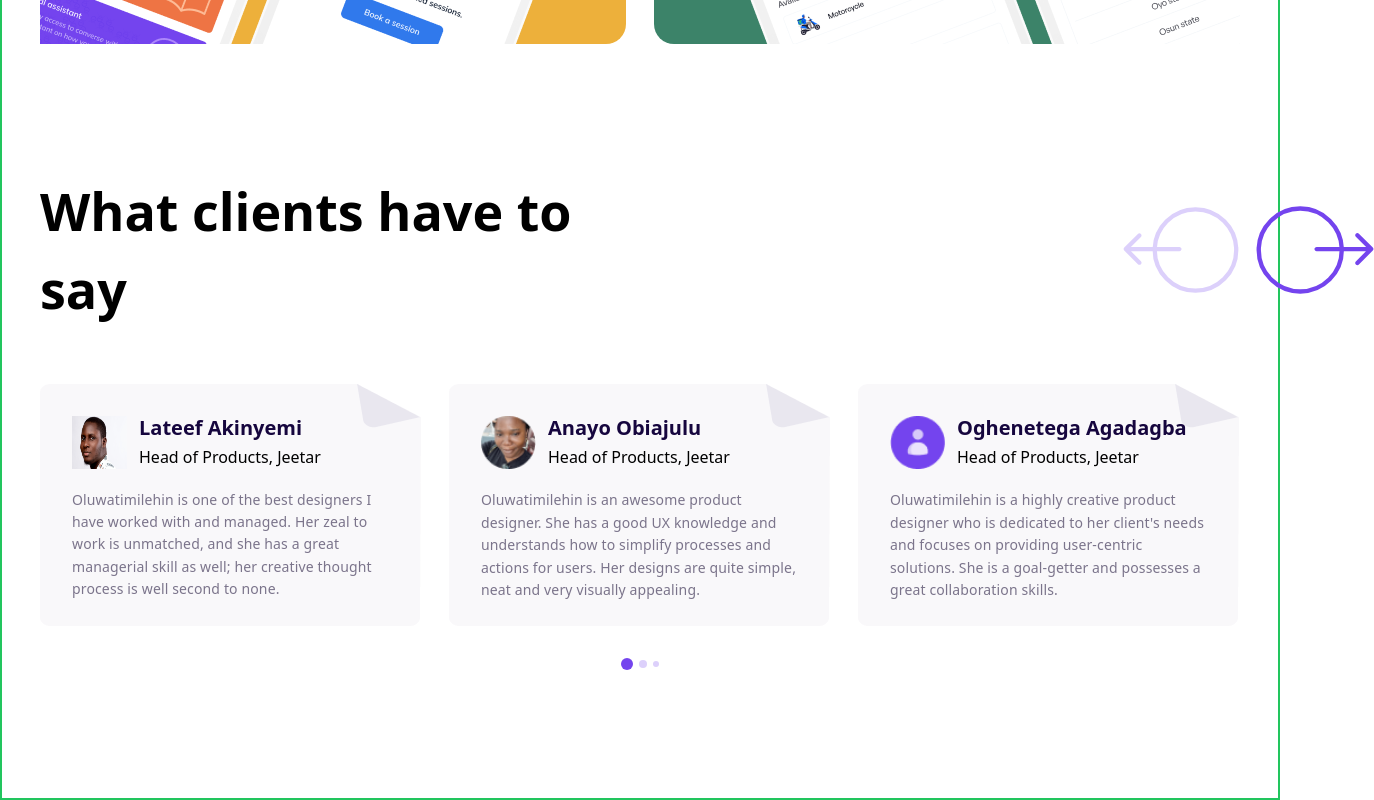
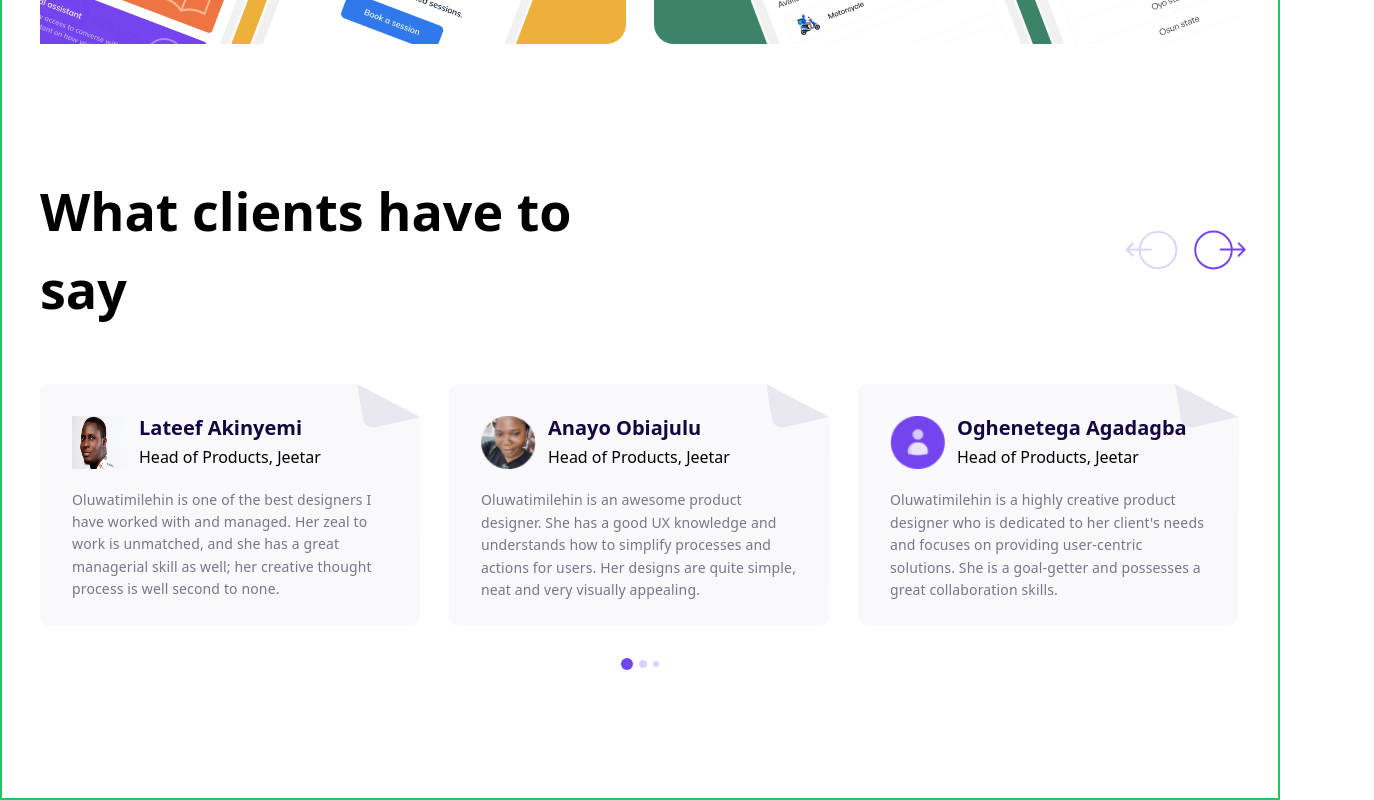
Before and after one commit to Azeezat87/Timmy-portfolio, a Next.js app: page / in a window 1280 px wide. Shown: the part 4072-4872 px from the top of the page, 1374 px wide, since content can reach past the window. Built offline with nearby package versions, Linux system fonts and the light colour scheme.

Commit message:
new updates

```diff
--- a/components/clients.js
+++ b/components/clients.js
@@ -48,8 +48,8 @@ return (
           What clients have to say
         </h1>
         <div className='flex gap-4'>
-          <img src='/images/icon.svg' alt='' />
-          <img src='/images/icon2.svg' alt='' />
+          <img src='/images/icon.svg' width='52.5px' height='40px' alt=''/>
+          <img src='/images/icon2.svg' width='52.5px' height='40px' alt='' />
         </div>
       </div>
       <div className='flex gap-7 mt-14'>
```
